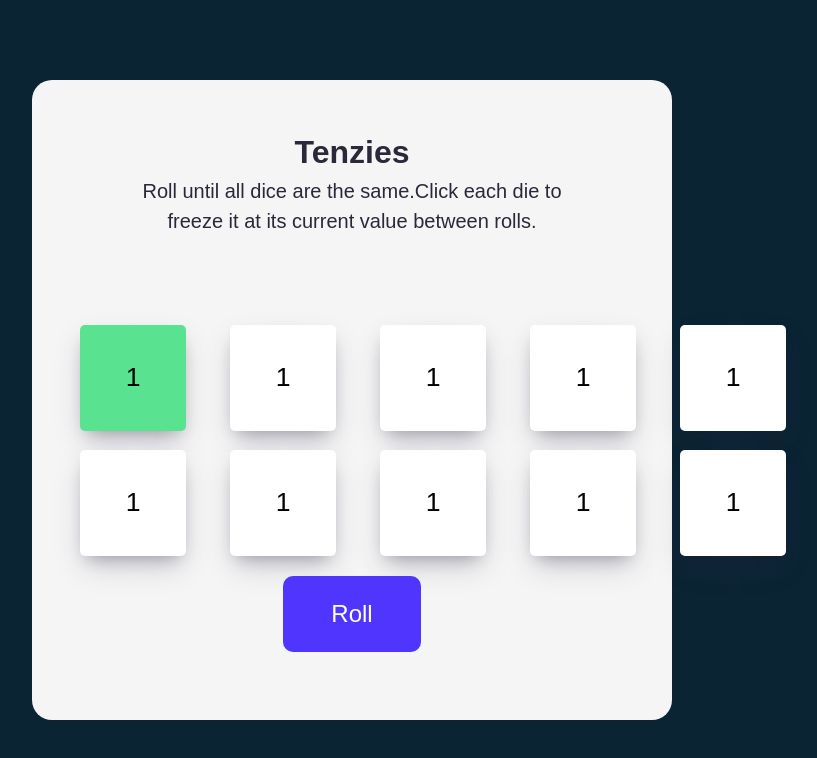
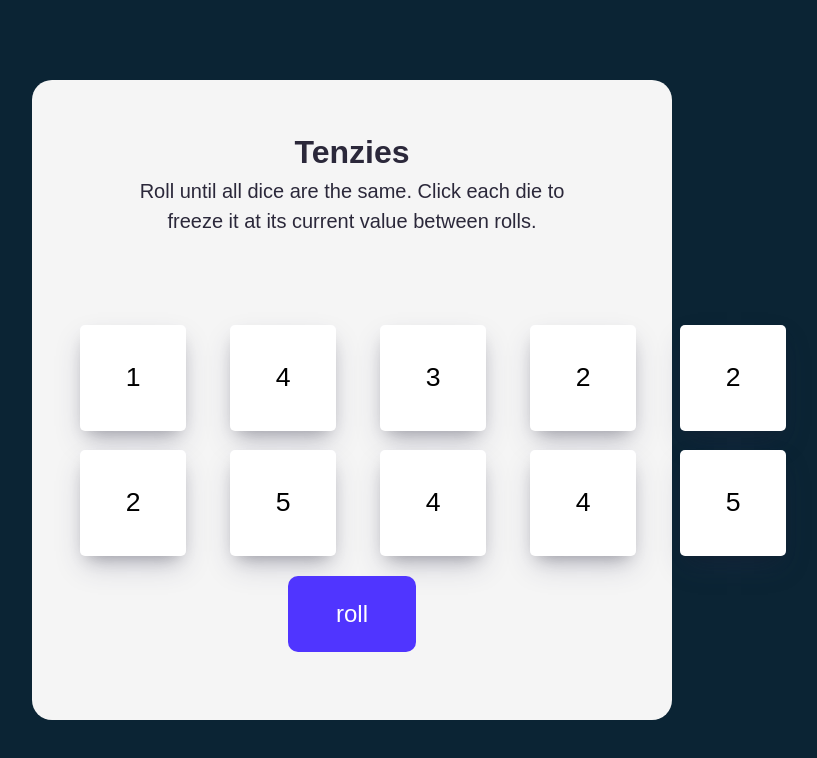
Before and after one commit to Munib36/react-practice, a React (Vite) app: page / in a window 1280 px wide. Shown: the top 758 px of the page, without its empty margins (288-1105 px from the left). Built offline with nearby package versions, Linux system fonts and the light colour scheme; the HTML template or start-up script is replaced by a standard one; a web font is replaced by a local one.

Commit message:
FINISHED TENZIES LETS GO

```diff
--- a/package.json
+++ b/package.json
@@ -11,6 +11,7 @@
   },
   "dependencies": {
     "react": "^18.2.0",
+    "react-confetti": "^6.1.0",
     "react-dom": "^18.2.0"
   },
   "devDependencies": {
--- a/src/App.css
+++ b/src/App.css
@@ -42,6 +42,9 @@
 .Dice .active{
   background-color: #59E391;
 }
+.Dice .active:hover{
+  background-color: #46b170;
+}
 
 
 /* ! BUTTON COMPONENT */
--- a/src/App.jsx
+++ b/src/App.jsx
@@ -1,5 +1,6 @@
 import Die from "./components/Die"
 import "./App.css"
+import Confetti from "react-confetti"
 import React, {
 	useState,
 } from 'react';
@@ -12,9 +13,9 @@ function ranNum() {
 function Title() {
 	return (
 		<div className = "Title" >
-			<h2 > Tenzies </h2>
+			<h2> Tenzies </h2>
 			<p>
-				Roll until all dice are the same.Click each die to freeze it at its current value between rolls.
+				Roll until all dice are the same. Click each die to freeze it at its current value between rolls.
 			</p>
 		</div>
 	)
@@ -25,7 +26,9 @@ function Button(props) {
 	return (
 		<div className = "Button" >
 			<button
-			onClick = {props.handleClick}> Roll </button>
+			onClick = {props.handleClick}>
+				{props.tenzies ? "reset game" : "roll"}
+			</button>
 		</div>
 	)
 }
@@ -36,8 +39,9 @@ function Button(props) {
 
 
 export default function App() {
+	const [tenzies, setTenzies] = useState(false)
 	const [diceArray, setDiceArray] = useState([
-		{on: true, value: 1, id: 1},
+		{on: false, value: 1, id: 1},
 		{on: false, value: 1, id: 2},
 		{on: false, value: 1, id: 3},
 		{on: false, value: 1, id: 4},
@@ -50,21 +54,28 @@ export default function App() {
 		{on: false, value: 1, id: 10},
 
 	])
+	React.useEffect(()=>{
+		let truth = 0;
+		for(let i = 0; i < diceArray.length; i++){
+			if(diceArray[i].on){
+				if(diceArray[0].value == diceArray[i].value){
+					truth++;
+				}
+			}
+			if(truth == 10){
 
+				setTenzies(true)
+			}
+		}
+	}, [diceArray])
 
-
+	React.useEffect(() => {
+		allNewDice();
+	}, []);
 	function allNewDice() {
 		setDiceArray(prevDice => {
-			return prevDice.map(x => {
-				if(x.on){
-					return( {...x})
-				}else{
-					return( {...x, value: ranNum()} )
-				}
-
-			})
-		})
-		console.log(diceArray)
+			return prevDice.map(x => (x.on ? { ...x } : { ...x, value: ranNum() }));
+		});
 	}
 
 
@@ -97,12 +108,14 @@ export default function App() {
 
 	return (
 		<main>
+			{tenzies && <Confetti />}
 			<Title />
 			<div className="Dice">
 				{dices}
 			</div>
 			<Button
 				handleClick={allNewDice}
+				tenzies={tenzies}
 			/>
 		</main>
 	)
```
Also changed, not shown: 1 other file (tests, documents, lock files or other folders).
